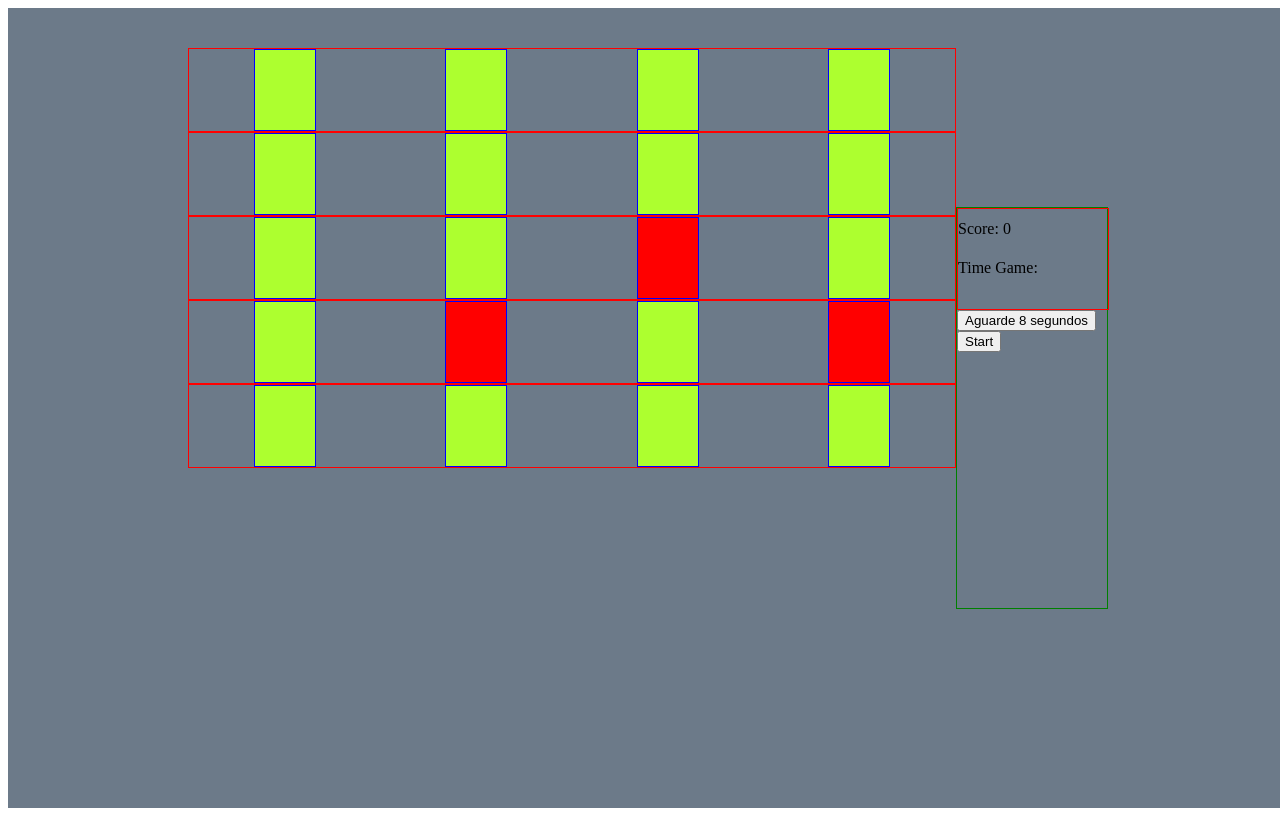
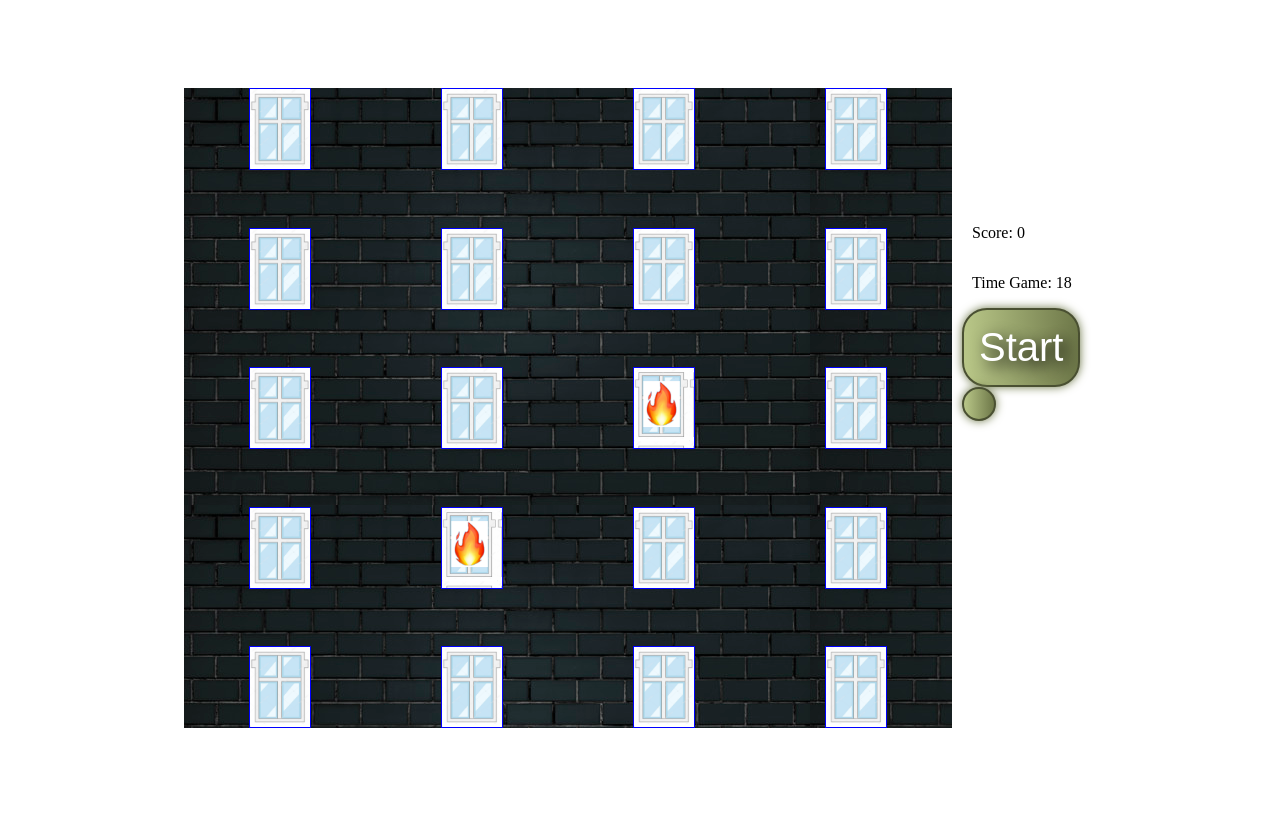
Before and after one commit to cristianlj/ProjectModule1, a plain HTML site: page index.html in a window 1280 px wide. Both pictures are taken after a click on the button "Start". Drawn offline with Linux system fonts and the light colour scheme.

Commit message:
apresentacao

```diff
--- a/css/style.css
+++ b/css/style.css
@@ -1,84 +1,136 @@
 .container {
     width: 100vw;
     height: 100vh;
-    background: #6C7A89;
+    /* background: #6C7A89; */
     display: flex;
     flex-direction: row;
     justify-content: center;
-    align-items: center
+    align-items: center;
 }
 
 .builder {
-    display: flexbox;
+    display: flex;
+    flex-direction: column;
+    justify-content: space-between;
     width: 60vw;
-    height: 90vh;
-}
-.builder:hover{
-
+    height: 80vh;
+    background-image: url(../img/darkBackground.jpg);
 }
 
+/*
+.divGameOver {
+    background-image: url(../img/gameOver.jpeg);
+    background-size: 700px;
+    width: 700px;
+} */
 
-
+.url {
+    cursor: url(../img/water.cur), auto;
+}
 
 .divInfoMain {
-    border: 1px solid green;
+    /* border: 1px solid green; */
     width: 150px;
     height: 400px;
+    margin-left: 10px;
 }
 
 .divInfo {
     display: flexbox;
     flex-direction: column;
-    border: 1px solid green;
+    /* border: 1px solid green; */
     width: 150px;
     height: 100px;
+    margin-left: 10px;
 }
 
 .floor5 {
-    border: 1px solid red;
+    /* border: 1px solid red; */
     display: flex;
     justify-content: space-around;
     ;
 }
 
 .floor4 {
-    border: 1px solid red;
+    /* border: 1px solid red; */
     display: flex;
     justify-content: space-around;
 }
 
 .floor3 {
-    border: 1px solid red;
+    /* border: 1px solid red; */
     display: flex;
     justify-content: space-around;
 }
 
 .floor2 {
-    border: 1px solid red;
+    /* border: 1px solid red; */
     display: flex;
     justify-content: space-around;
 }
 
 .floor1 {
-    border: 1px solid red;
+    /* border: 1px solid red; */
     display: flex;
     justify-content: space-around;
 }
 
 .windowFloor {
+    position: center;
     border: 1px solid blue;
     width: 60px;
     height: 80px;
-    background-color: greenyellow;
+    /* background-color: greenyellow; */
+    background-image: url(../img/window.png);
+    background-size: 60px;
 }
 
 .onFire {
-    background-color: red;
+    /* background-color: red; */
+    background-image: url(../img/windowFire.png);
+    background-size: 55px;
 }
 
 .onFire:hover {
-    background-color: darkblue;
-    /* cursor: url(../img/torneira.cur), default; */
-cursor: url(torneira.cur), url(http://www.example.com/bar.gif), auto;
+    /* background-color: darkblue; */
+    background-image: url(../img/water.jpg);
+    background-size: 75px;
+    /* cursor: url(../img/water.cur), auto; */
+    cursor: none;
+}
 
+#label {
+    font-size: 30pt;
 }
+
+.button {
+    -moz-border-radius: 25px;
+    -moz-box-shadow: #6E7849 0px 0px 10px;
+    -moz-transition: all 0.5s ease;
+    -ms-transition: all 0.5s ease;
+    -o-transition: all 0.5s ease;
+    -webkit-border-radius: 25px;
+    -webkit-box-shadow: #6E7849 0 0 10px;
+    -webkit-transition: all 0.5s ease;
+    background-color: #6E7849;
+    background-image: -moz-linear-gradient(90deg, #B9C788, #6E7849);
+    background-image: -ms-linear-gradient(90deg, #B9C788, #6E7849);
+    background-image: -o-linear-gradient(90deg, #B9C788, #6E7849);
+    background-image: -webkit-linear-gradient(90deg, #B9C788, #6E7849);
+    background-image: linear-gradient(90deg, #B9C788, #6E7849);
+    border-radius: 25px;
+    border: 2px solid #4a5032;
+    box-shadow: #6E7849 0px 0px 10px;
+    color: #ffffff;
+    display: inline-block;
+    font-size: 30pt;
+    margin: auto;
+    padding: 15px;
+    text-decoration: none;
+    text-shadow: #000000 5px 5px 15px;
+    transition: all 0.5s ease;
+}
+
+.button:hover {
+    padding: 15px;
+}
--- a/js/javaScript.js
+++ b/js/javaScript.js
@@ -9,7 +9,6 @@
 // window.color = color;
 
 let intervalIds = [];
-
 
 let body = document.getElementsByTagName('body');
 let divContainer = document.createElement('DIV');
@@ -25,6 +24,9 @@ divContainer.appendChild(divBuilder);
 divBuilder.setAttribute('class', 'builder');
 
 
+let divGameOver = document.createElement('div');
+divContainer.appendChild(divGameOver);
+
 
 
 //Local onde ficam os dados do jogo
@@ -38,18 +40,15 @@ divInfo.setAttribute('class', 'divInfo floor1');
 
 let lblScore = document.createElement('label');
 divInfo.appendChild(lblScore);
+// lblScore.style.fontSize(30);
 lblScore.innerText = "Score: 0"
 
 
 
 let lblTimeGame = document.createElement('label');
 divInfo.appendChild(lblTimeGame);
-lblTimeGame.innerText = "Time Game:"
-
-let timeGame = document.createElement('label');
-divInfo.appendChild(timeGame);
-
-
+// lblTimeGame.style.fontSize(30);
+lblTimeGame.innerText = "Time Game: 20"
 
 
 //Criação do 1 andar
@@ -186,9 +185,9 @@ const selectWindowFire = () => {
             event.stopPropagation();
             timer = 0;
             intervalId = setInterval(() => {
-                console.log(timer, event.target)
+                //  console.log(timer, event.target)
                 timer++;
-                if (timer > 5) {
+                if (timer > 10) {
                     clearInterval(intervalId)
                 }
             }, 100);
@@ -198,7 +197,7 @@ const selectWindowFire = () => {
         randElement.onmouseout = (event) => {
             event.stopPropagation();
             event.preventDefault();
-            if (timer > 5) {
+            if (timer > 10) {
                 addScore();
                 event.target.classList.remove('onFire');
                 event.target.onmouseover = null;
@@ -206,18 +205,13 @@ const selectWindowFire = () => {
 
                 clearInterval(intervalId)
             }
-            else {
-                console.log('count menor que 2s ', timer)
-            };
+            // else {
+            //     console.log('count menor que 2s ', timer)
+            // };
         }
     }
 }
 
-
-let btnCount = document.createElement('button');
-divInfoMain.appendChild(btnCount);
-btnCount.setAttribute('id', 'btn');
-//btnCount.innerText = "Tempo 20 segundos!";
 
 let button = document.createElement('button');
 button.innerText = "Start";
@@ -227,11 +221,28 @@ button.setAttribute('class', 'button')
 button.onclick = timerGame;
 
 
+let divFinal = document.createElement('div');
+divInfoMain.appendChild(divFinal);
+
+let btnCount = document.createElement('button');
+divFinal.appendChild(btnCount);
+btnCount.setAttribute('class', 'button')
+btnCount.innerText = "";
+
+
+
+// let img = document.createElement('img')
+// img.src = '../img/start.png'
+// divInfoMain.appendChild('img');
+
+
+
 
 let footer = document.createElement('footer');
 let p = document.createElement('p');
 body[0].appendChild(footer);
 footer.appendChild(p);
+
 
 let count = 0;
 let score = 0;
@@ -249,48 +260,74 @@ function addScore() {
 // && score <= 5
 
 function sortWindow() {
-    if (count <= 10) {
+
+    if (count < 10) {
         selectWindowFire();
-        //      lblTimeGame.innerText = "Time: " + (count - 1);
-        setTimeout(sortWindow, 1000);
+        setTimeout(sortWindow, 2000);
+    }
+    else if (score < 7) {
+        // finalzacao do jogo.
+        intervalIds.forEach(function (intervalId) {
+            clearInterval(intervalId);
+        });
+        let windowsArray = document.querySelectorAll('.windowFloor');
+        windowsArray.forEach(function (item) {
+            item.onmouseover = null;
+            item.onmouseout = null;
+            item.classList.add('onFire');
+            button.innerText = "Play Again";
+            //alert('Você perdeu!!!');
+            btnCount.innerText = "GAME OVER";
+
+        })
+        return;
     }
     else {
         // finalzacao do jogo.
         intervalIds.forEach(function (intervalId) {
             clearInterval(intervalId);
-            console.log(intervalIds)
-            console.log('matou o interval', intervalId)
         });
         let windowsArray = document.querySelectorAll('.windowFloor');
         windowsArray.forEach(function (item) {
             item.onmouseover = null;
             item.onmouseout = null;
-            // item.classList.remove('onFire');
-            item.classList.add('onFire');
+            item.classList.remove('onFire');
+            button.innerText = "Play Again";
         })
+        btnCount.innerText = 'You Win';
+
         return;
     }
 }
 
 function timerGame() {
-    countDown(10);
-    sortWindow();
+    if (count == 0) {
+        countDown(20);
+        sortWindow();
+    }
+    else {
+        window.location.reload();
+    }
 }
 
+
 function countDown(secs) {
-    var btn = document.getElementById('btn');
-    btn.innerText = "Aguarde " + secs + " segundos";
+
+    lblTimeGame.innerText = "Time Game: " + secs;
     // <!--texto que aparecerá enquanto o tempo descer, não altere o"+secs+"-->
     if (secs < 1) {
         clearTimeout(timer);
-        btn.disabled = false;
-        btn.innerText = 'OK clique aqui';
-       return;
+        gameOver();
+        return;
     }
     secs--;
     var timer = setTimeout('countDown(' + secs + ')', 1000);
 }
 
 
+function gameOver() {
 
-//sortWindow();
+    //   let gameOver =  document.getElementsByTagName('divGameOver');
+    divGameOver.setAttribute('class', 'divGameOver');
+
+}
```
Also changed, not shown: img/building2.png, img/building2_old.png (deleted), img/building2_olds.png (added), img/darkBackground.jpg (added), img/fundo.jpg (added), img/fundoPredio.jpg (added), img/gameOver.jpeg (added), img/start.png (added), img/water.jpg (added), img/window.png (added), img/windowFire.png (added), 1 other file.
